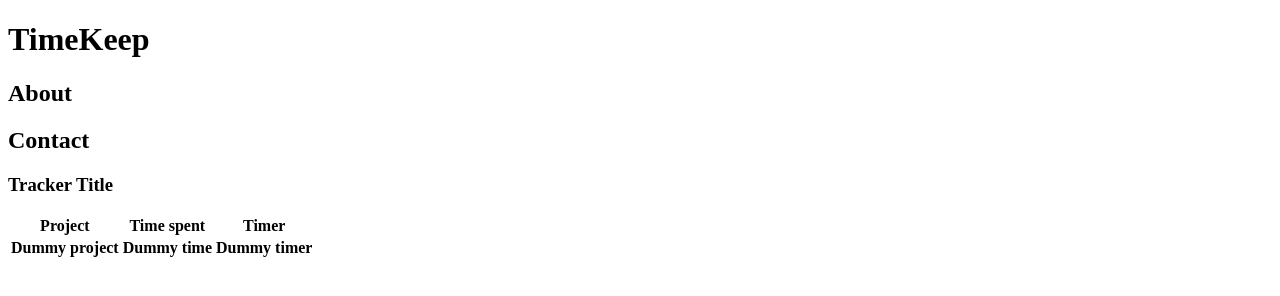
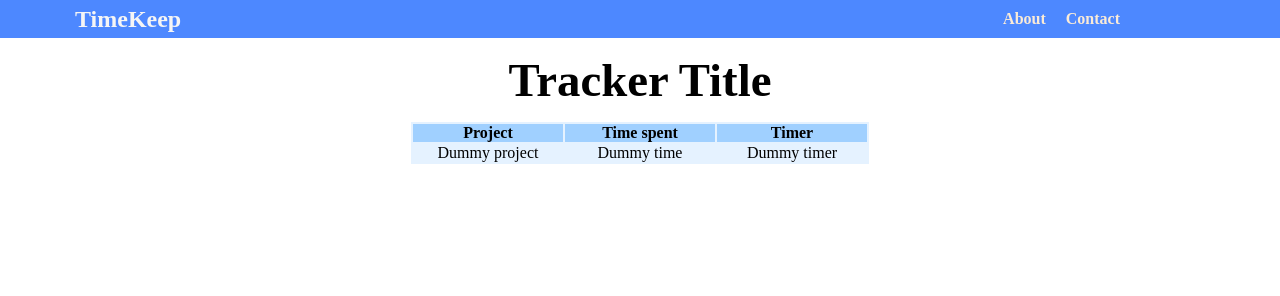
Before and after one commit to Mirashi12/timeKeeper, a plain HTML site: page index.html in a window 1280 px wide. Drawn offline with Linux system fonts and the light colour scheme.

Commit message:
Add basic CSS

```diff
--- a/index.html
+++ b/index.html
@@ -10,31 +10,30 @@
         <script src="script.js" async defer></script>
     </head>
     <body>
-        <div class="nav-container">
+        <nav class="nav-container">
             <h1 class="logo">TimeKeep</h1>
-            <nav>
-                <h2>About</h2>
-                <h2>Contact</h2>
+            <ul class="nav-links">
+                <li><a href="#">About</a></li>
+                <li><a href="#">Contact</a></li>
+            </ul>
         </nav>
-        </div>
         <div class="header">
             <h3>Tracker Title</h3>
         </div>
         <div class="tracker-container">
-            <div class="tracker-table">
-                <table>
-                    <tr>
+            <table class="tracker-table">
+                <tr class="columns">
                     <th>Project</th>
                     <th>Time spent</th>
                     <th>Timer</th>
                 </tr>
-                    <tr>
+                <tr class="row">
                     <th>Dummy project</th>
                     <th>Dummy time</th>
                     <th>Dummy timer</th>
                 </tr>
+
             </table>
-            </div>
         </div>
     </body>
 </html>
--- a/style.css
+++ b/style.css
@@ -0,0 +1,69 @@
+* {
+    box-sizing: border-box;
+    margin: 0;
+    padding: 0;
+}
+
+.nav-container {
+    display: flex;
+    width: 100%;
+    justify-content: space-between;
+    align-items: center;
+    background-color: rgba(77, 136, 255, 1);
+    color: whitesmoke;
+}
+
+.logo {
+    margin-left: 10px;
+    margin-left: 75px;
+}
+
+.nav-links {
+    display: flex;
+    justify-content: center;
+    list-style: none;
+    margin-right: 150px;
+}
+
+.nav-links a {
+    display: block;
+    padding: 10px;
+    font-weight: 600;
+    text-decoration: none;
+    color: antiquewhite;
+}
+
+
+
+.header {
+    text-align: center;
+    margin: 15px;
+    font-size: 40px;
+    font-weight: 800;
+}
+
+.tracker-container {
+    display: flex;
+    justify-content: center;
+    width: 100%;
+}
+
+.tracker-table {
+    display: flex;
+    background-color: rgba(0, 128, 255, 0.1);
+}
+
+.columns th {
+    background-color: rgba(0, 128, 255, 0.3);
+    font-weight: 700;
+    width: 150px;
+}
+
+.row {
+    font-weight: 100;
+}
+
+th {
+    width: 150px;
+    font-weight: 100;
+}
```
Lines whose indentation alone changed are shown as unchanged.
